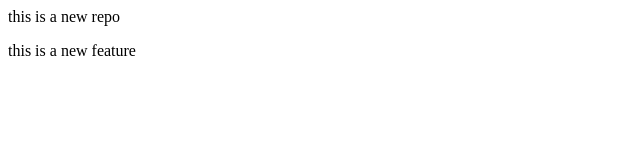
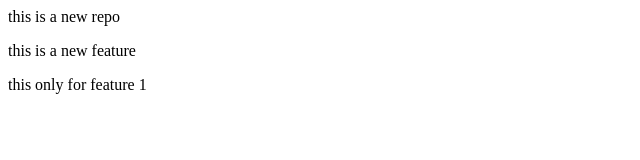
Before and after one commit to GaneshU24/xstore.com, a plain HTML site: page index.html in a window 1280 px wide. Shown: the whole page, without its empty margins (0-640 px from the left). Drawn offline with Linux system fonts and the light colour scheme.

Commit message:
chage for feature1

```diff
--- a/index.html
+++ b/index.html
@@ -1,2 +1,3 @@
 <p>this is a new repo </p>
 <p>this is a new feature</p>
+<p>this only for feature 1 </p>
```
